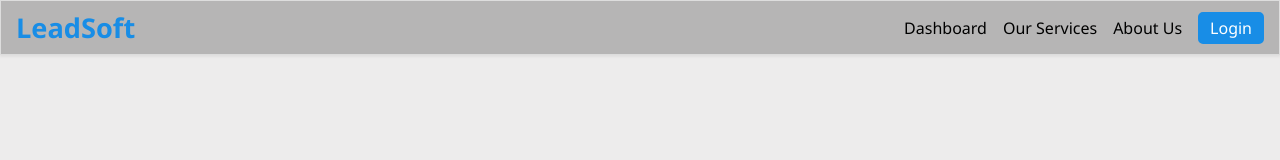
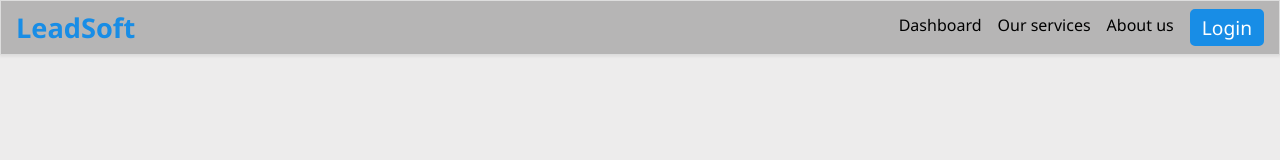
Before and after one commit to snehalkadam1105/check, a plain HTML site: page index.html in a window 1280 px wide. Shown: the top 160 px of the page. Drawn offline with Linux system fonts and the light colour scheme.

Commit message:
student1

```diff
--- a/index.html
+++ b/index.html
@@ -12,8 +12,8 @@
         <h2>LeadSoft</h2>
         <div class="link">
             <a href="#">Dashboard</a>
-            <a href="#">Our Services</a>
-            <a href="#">About Us</a>
+            <a href="#">Our services</a>
+            <a href="#">About us</a>
             <button>Login</button>
         </div>
     </div>
--- a/style.css
+++ b/style.css
@@ -44,7 +44,7 @@
     background: rgb(24, 141, 230);
     border: 2px solid rgb(24, 141, 230);;
     font-weight: 510;
-    font-size: 1em;
+    font-size: 1.2em;
     border-radius: 5px;
     transition: all ease-in 0.2s;
 }
```
